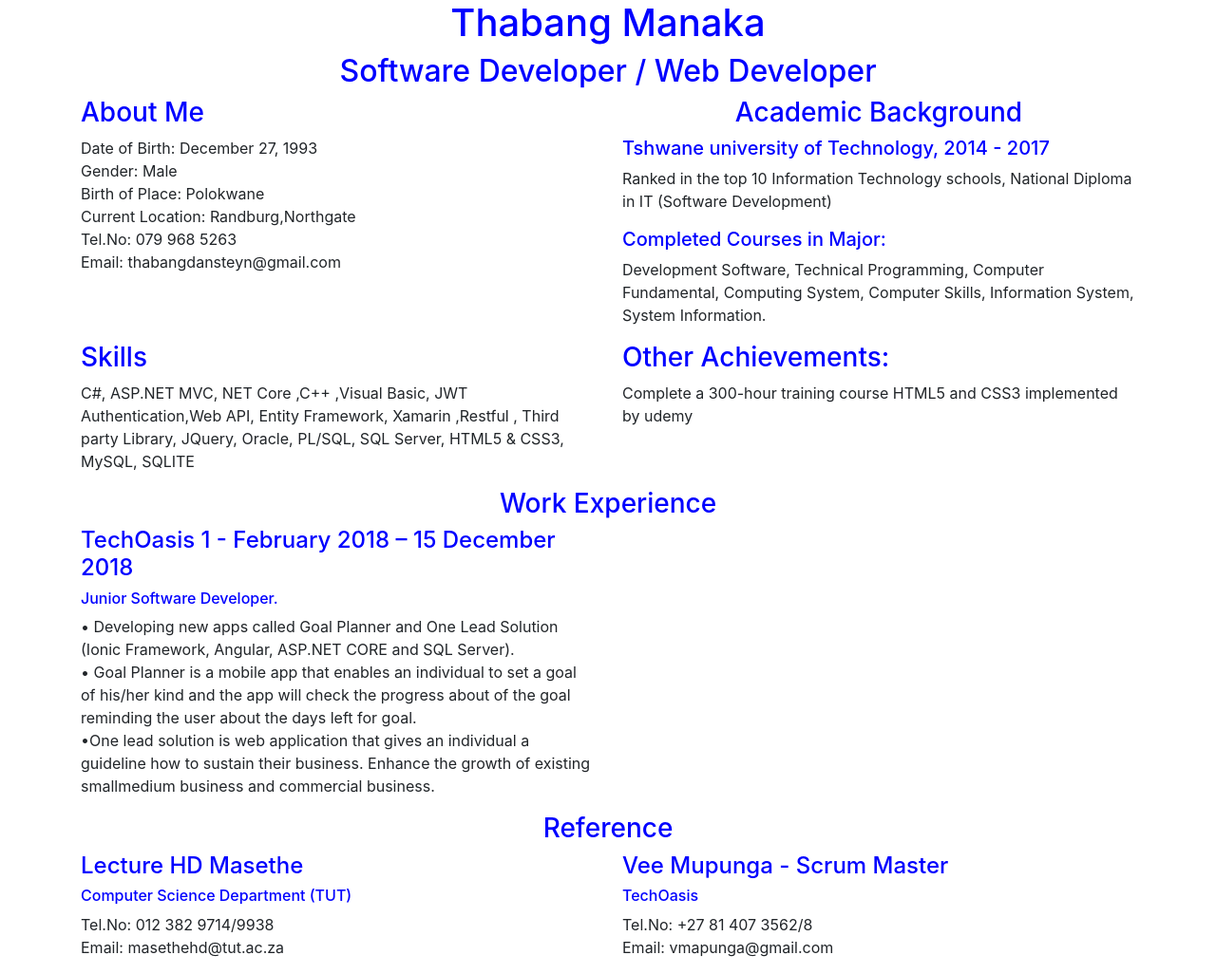
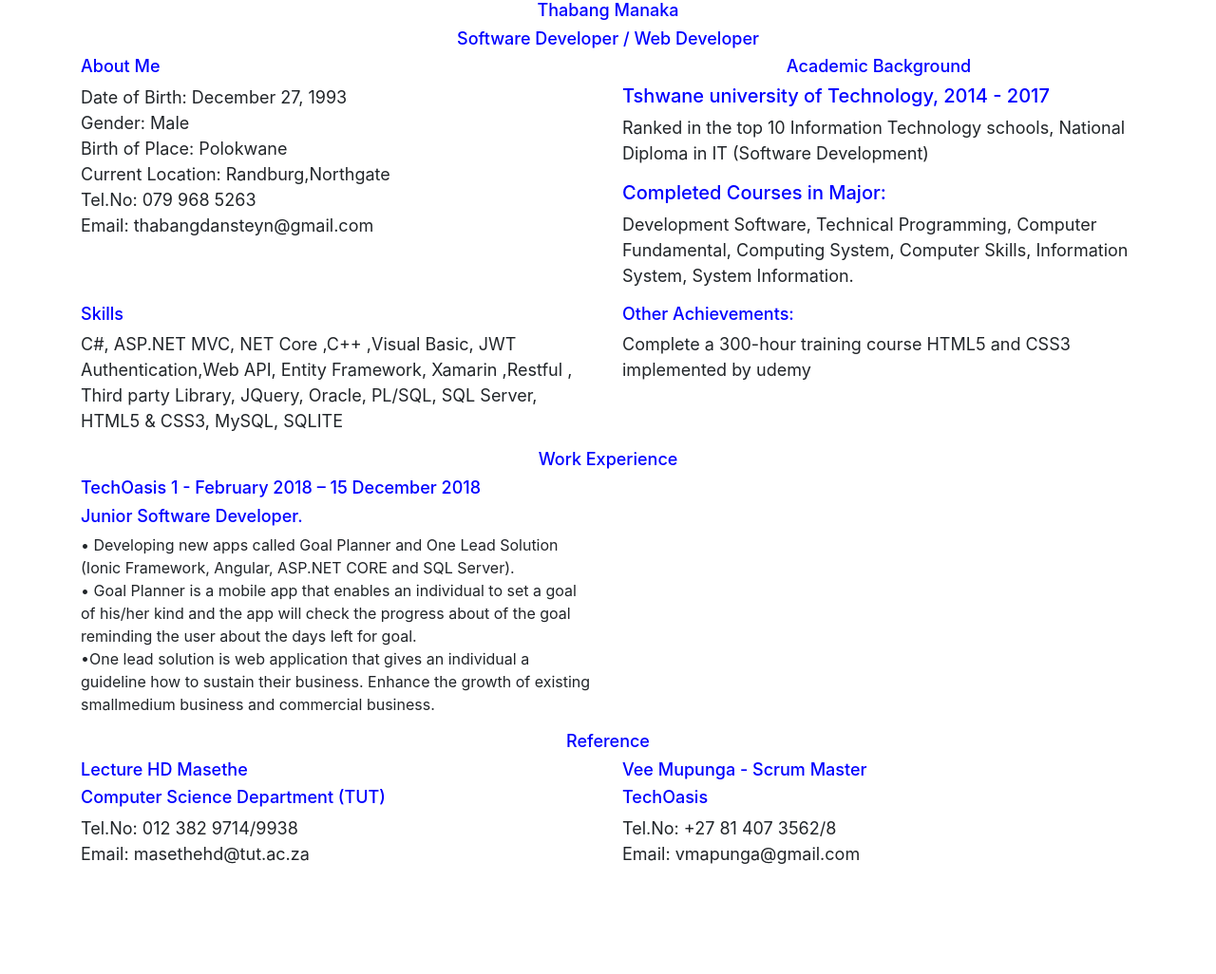
Before and after one commit to ThabangManaka/my_cv, a website: page index.html in a window 1280 px wide. Shown: the whole page at 95% size. After the commit the page ends 929 px from the top, so only its background shows below. Drawn offline with nearby package versions, Linux system fonts and the light colour scheme.

Commit message:
adding font-size

```diff
--- a/index.html
+++ b/index.html
@@ -3,34 +3,58 @@
 <!DOCTYPE html>
   <head>
   <style>
+     body {
 
-   .home-content-box {
-  color: blue;
+     }
+    .home-content-box h1{
+      font-size: 18px;
+        color: blue;
+    }
 
-   }
-   .detail-item-title h1{
+       .home-content-box h2{
+      font-size: 18px;
+        color: blue;
+    }
+  .detail-item {
+    font-size: 18px;
+  }
+   .detail-item-title {
       color: blue;
+     font-size: 18px;
+
    }
    .detail-item h3,h5{
       color: blue;
+        font-size: 18px;
+   }
+   .detail-item-desc p{
+      font-size: 18px;
    }
    .detail-item-desc h5{
      color: blue;
    }
    .work-experience-item h4,h6{
          color: blue;
+           font-size: 18px;
    }
     .work-experience-item h6{
          color: blue;
+           font-size: 18px;
    }
-   .content-title {
+   .content-title h3{
       color: blue;
+       font-size: 18px;
    }
    .reference-item h4{
        color: blue;
+           font-size: 18px;
    }
    .reference-item h6{
       color: blue;
+          font-size: 18px;
+   }
+   .reference-item-desc p{
+      font-size: 18px;
    }
 }
 
@@ -41,9 +65,9 @@
   <body>
     <!-- Home -->
        <section id="home">
-         <div class="home-content-box">
-        <h1 class="text-center">Thabang Manaka</h1>
-         <h2 class="text-center">Software Developer / Web Developer</h2>
+         <div class="home-content-box text-center">
+        <h1 >Thabang Manaka</h1>
+         <h2 >Software Developer / Web Developer</h2>
          </div>
 
    </section>
@@ -109,8 +133,8 @@ SQLITE
            </div>
          </section>
        <section id="work-experience">
-        <div class="content-title">
-          <h3 class="text-center"> Work Experience </h3>
+        <div class="content-title text-center">
+          <h3 > Work Experience </h3>
           <div class="content-title-underline"></div>
         </div>
         <div class="container">
```
